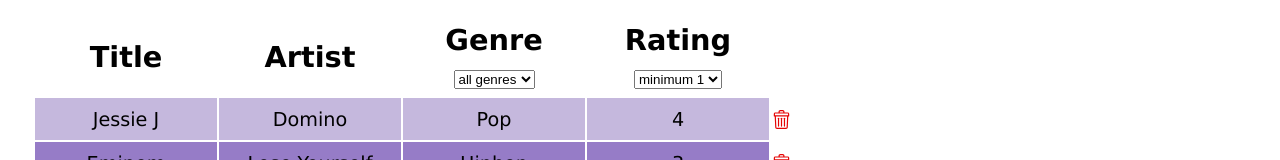
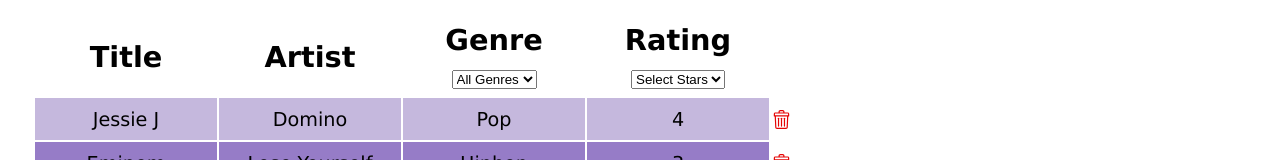
Before and after one commit to DebbySpaninks/debby_spaninks-ReactLilPlaylist, a React (Create React App) app in the folder react-playlist/: page / in a window 1280 px wide. Shown: the part 273-433 px from the top of the page. Built offline with nearby package versions, Linux system fonts and the light colour scheme.

Commit message:
change text and order display rating

```diff
--- a/react-playlist/src/components/SongForm.js
+++ b/react-playlist/src/components/SongForm.js
@@ -59,11 +59,12 @@
         onChange={e => setRating(e.target.value)}
       >
         <option value="">Rating</option>
-        <option value="1">1</option>
-        <option value="2">2</option>
-        <option value="3">3</option>
-        <option value="4">4</option>
-        <option value="5">5</option>
+        <option value="5">5 stars</option>
+        <option value="4">4 stars</option>
+        <option value="3">3 stars</option>
+        <option value="2">2 stars</option>
+        <option value="1">1 star</option>
+
       </select>
       {/* button to add songs after input */}
       <button
--- a/react-playlist/src/components/table/SongTable.js
+++ b/react-playlist/src/components/table/SongTable.js
@@ -52,7 +52,7 @@
                 value={props.genre}
                 onChange={e => props.setGenre(e.currentTarget.value)}>
                 <option
-                  value="">all genres</option>
+                  value="">All Genres</option>
                 {uniqueGenres.map((genre, index) =>
                   <option key={index} value={genre}>{genre}</option>
                 )};
@@ -68,11 +68,13 @@
               <select
                 value={props.rating}
                 onChange={e => props.setRating(e.currentTarget.value)}>
-                <option value="1">minimum 1</option>
-                <option value="2">minimum 2</option>
-                <option value="3">minimum 3</option>
-                <option value="4">minimum 4</option>
-                <option value="5">minimum 5</option>
+                <option value="0">Select Stars</option>
+                <option value="5">5 stars</option>
+                <option value="4">4+ stars</option>
+                <option value="3">3+ stars</option>
+                <option value="2">2+ stars</option>
+                <option value="1">1+ star</option>
+
               </select>
             </th>
           </tr>
--- a/react-playlist/src/container/SongOverview.js
+++ b/react-playlist/src/container/SongOverview.js
@@ -19,7 +19,7 @@
   const [sortKey, setSortKey] = useState('title');
   const [sortDirection, setSortDirection] = useState(1);
   const [genre, setGenre] = useState('');
-  const [rating, setRating] = useState('1');
+  const [rating, setRating] = useState('0');
 
   useEffect(() => {
 
```
